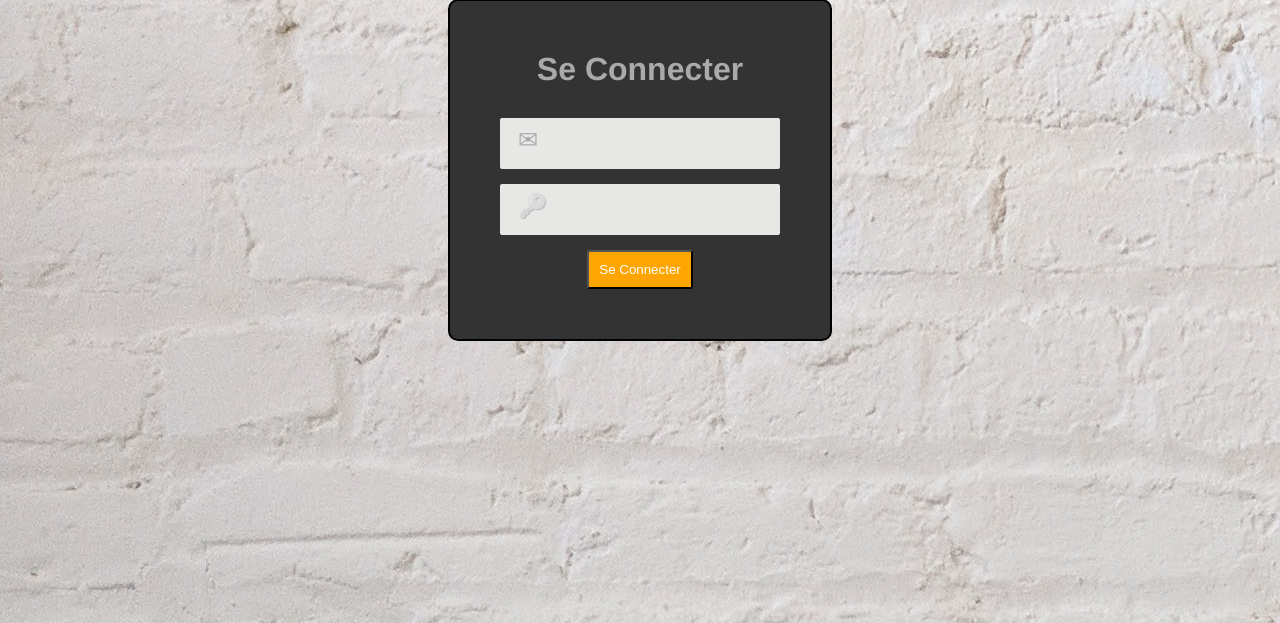
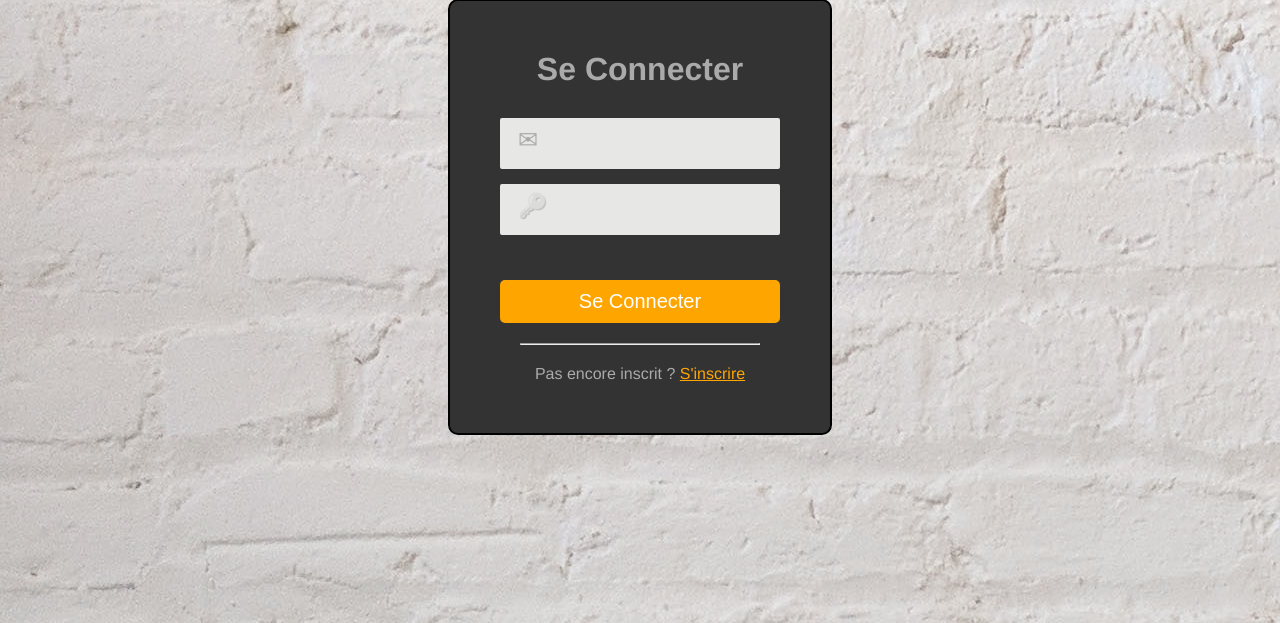
Before and after one commit to JudeSharo/bouttefeux, a Symfony app: template templates/security/login.html.twig in a window 1280 px wide. Shown: the part 201-824 px from the top of the page. Run offline with Twig, Linux system fonts and the light colour scheme; the template is opened without the code that fills it, so the values that code supplies are empty; some libraries are stand-ins or nearby versions.

Commit message:
page de connexion terminée

```diff
--- a/public/css/login.css
+++ b/public/css/login.css
@@ -40,8 +40,18 @@
     height: 35px;
 }
 .login .submitlogin button{
+    width: 100%;
     background-color: #FFA500;
     color: #FFFFFF;
-    border-radius: 3px;
+    margin-top: 30px;
+    border-radius: 5px;
+    border: transparent;
+    font-size: 20px;
     padding: 10px;
 }
+hr{
+    margin: 20px;
+}
+.login a{
+    color: #FFA500;
+}
--- a/templates/security/login.html.twig
+++ b/templates/security/login.html.twig
@@ -29,6 +29,12 @@
             <input type="hidden" name="_csrf_token" value="{{ csrf_token('authenticate') }}">
             <button type="submit">Se Connecter</button>
         </div>
+        <hr>
+        <div class="signup">
+            Pas encore inscrit ?
+            <a href="{{ path('app_register') }}">S'inscrire</a>
+        </div>
+
     </div>
 
 
```
Also changed, not shown: public/images/uploads/7220c7f59f6a211fa6a0ad34f2814187.jpg (added), public/images/uploads/ce8458cf6236771ce2b22e6a7ff09095.jpg (added), public/images/uploads/fdc6eef661cbabf3ffbbce4ba140ac78.jpg (added).
